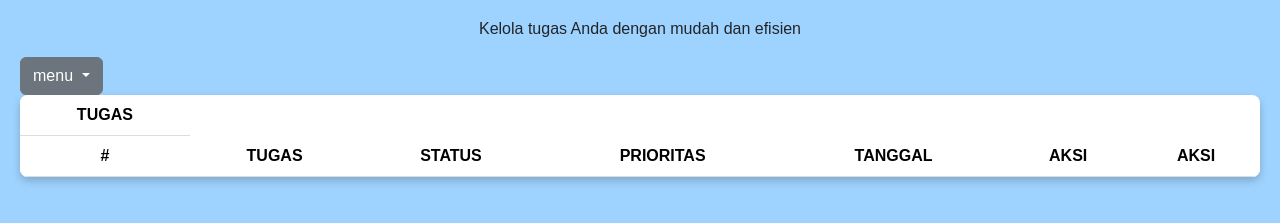
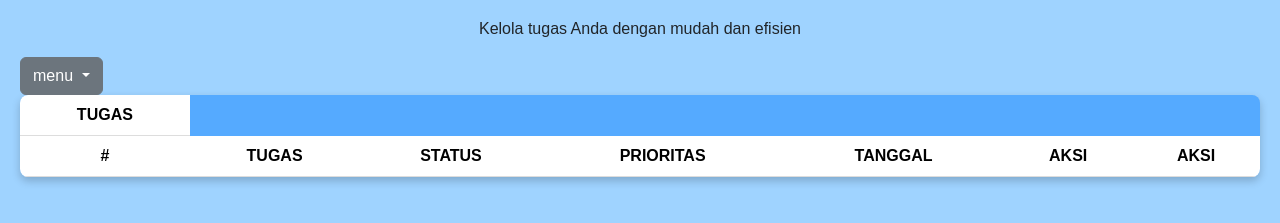
Before and after one commit to aidahrahmawati/Uji-kompetensi-2025, a plain HTML site: page index.html in a window 1280 px wide. Shown: the part 71-294 px from the top of the page. Drawn offline with nearby package versions, Linux system fonts and the light colour scheme; no server answers.

Commit message:
update style.css

```diff
--- a/style.css
+++ b/style.css
@@ -18,7 +18,7 @@ h1 {
 table {
   width: 100%;
   border-collapse: collapse;
-  background: #fff;
+  background: #55AAFF;
   border-radius: 8px;
   overflow: hidden;
   box-shadow: 0 4px 8px rgba(0, 0, 0, 0.2);
```
